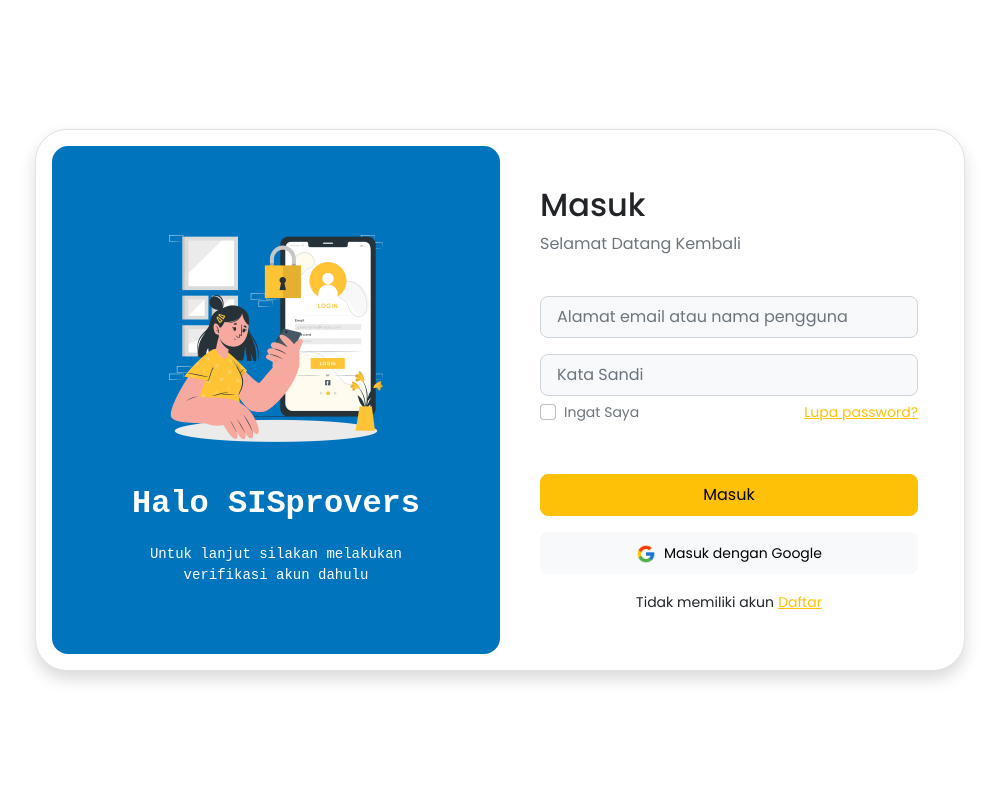
After one commit to ShafaAuliya21/Projek-Akhir-Web-Lanjut-Kelompok2, a CodeIgniter 4 app: template app/Views/sign_in.php in a window 1280 px wide. The commit adds this page. Shown: the whole page, without its empty margins (140-1139 px from the left). Run offline with PHP 8.4 and a stand-in for CodeIgniter, Linux system fonts and the light colour scheme; the template is opened without the code that fills it, so the values that code supplies are empty; some libraries are stand-ins or nearby versions.

Commit message:
Menambahkan Sign In

```diff
--- a/app/Config/Routes.php
+++ b/app/Config/Routes.php
@@ -6,4 +6,5 @@ use CodeIgniter\Router\RouteCollection;
  * @var RouteCollection $routes
  */
 $routes->get('/', 'Home::index');
-$routes->get('/', 'Home::signup');
+$routes->get('/sign_up', 'Home::signup');
+$routes->get('/sign_in', 'Home::signin');
--- /dev/null
+++ b/app/Views/sign_in.php
@@ -0,0 +1,72 @@
+<!DOCTYPE html>
+<html lang="en">
+<head>
+    <meta charset="UTF-8">
+    <meta http-equiv="X-UA-Compatible" content="IE=edge">
+    <meta name="viewport" content="width=device-width, initial-scale=1.0">
+    <link rel="stylesheet" href="https://cdn.jsdelivr.net/npm/bootstrap@5.2.3/dist/css/bootstrap.min.css" integrity="sha384-rbsA2VBKQhggwzxH7pPCaAqO46MgnOM80zW1RWuH61DGLwZJEdK2Kadq2F9CUG65" crossorigin="anonymous">
+    <link rel="stylesheet" href="<?= base_url("assets/css/signin.css")?>">
+    <title>Masuk</title>
+</head>
+<body>
+
+    <!----------------------- Main Container -------------------------->
+
+     <div class="container d-flex justify-content-center align-items-center min-vh-100">
+
+    <!----------------------- Login Container -------------------------->
+
+       <div class="row border rounded-5 p-3 bg-white shadow box-area">
+
+    <!--------------------------- Left Box ----------------------------->
+
+       <div class="col-md-6 rounded-4 d-flex justify-content-center align-items-center flex-column left-box" style="background: #0174BE;">
+           <div class="featured-image mb-3">
+            <img src="assets/img/SignIn.png" class="img-fluid" style="width: 250px;">
+           </div>
+           <p class="text-white fs-2" style="font-family: 'Courier New', Courier, monospace; font-weight: 600;">Halo SISprovers</p>
+           <small class="text-white text-wrap text-center" style="width: 17rem;font-family: 'Courier New', Courier, monospace;">Untuk lanjut silakan melakukan verifikasi akun dahulu</small>
+       </div>
+
+    <!-------------------- ------ Right Box ---------------------------->
+
+       <div class="col-md-6 right-box">
+          <div class="row align-items-center">
+                <div class="header-text mb-4">
+                     <h2>Masuk</h2>
+                     <p class="text-secondary">Selamat Datang Kembali</p>
+                </div>
+                <div class="input-group mb-3">
+                    <input type="text" class="form-control form-control-lg bg-light fs-6" placeholder="Alamat email atau nama pengguna">
+                </div>
+                <div class="input-group mb-1">
+                    <input type="password" class="form-control form-control-lg bg-light fs-6" placeholder="Kata Sandi">
+                </div>
+                <div class="input-group mb-5 d-flex justify-content-between">
+                    <div class="form-check">
+                        <input type="checkbox" class="form-check-input" id="formCheck">
+                        <label for="formCheck" class="form-check-label text-secondary"><small>Ingat Saya</small></label>
+                    </div>
+                    <div class="forgot">
+                        <small><a href class="text-warning">Lupa password? </a></small>
+                    </div>
+                    </div>
+                </div>
+                <div class="input-group mb-3">
+                    <button class="btn btn-lg btn-warning w-100 fs-6">Masuk</button>
+                </div>
+                <div class="input-group mb-3">
+                    <button class="btn btn-lg btn-light w-100 fs-6"><img src="assets/img/google.png" style="width:20px" class="me-2"><small>Masuk dengan Google</small></button>
+                </div>
+
+                <div class="don't have account">
+                        <center><small>Tidak memiliki akun</small> <small><a href="<?= base_url('sign_up')?>" class="text-warning">Daftar</a></small></center>
+                    </div>
+          </div>
+       </div>
+
+      </div>
+    </div>
+
+</body>
+</html>
```
Also changed, not shown: app/Controllers/Home.php (+10 -2 lines), app/Views/landing_page.php (+4 -4 lines), public/assets/css/signin.css (added), public/assets/img/SignIn.png (added), 1 other file.
